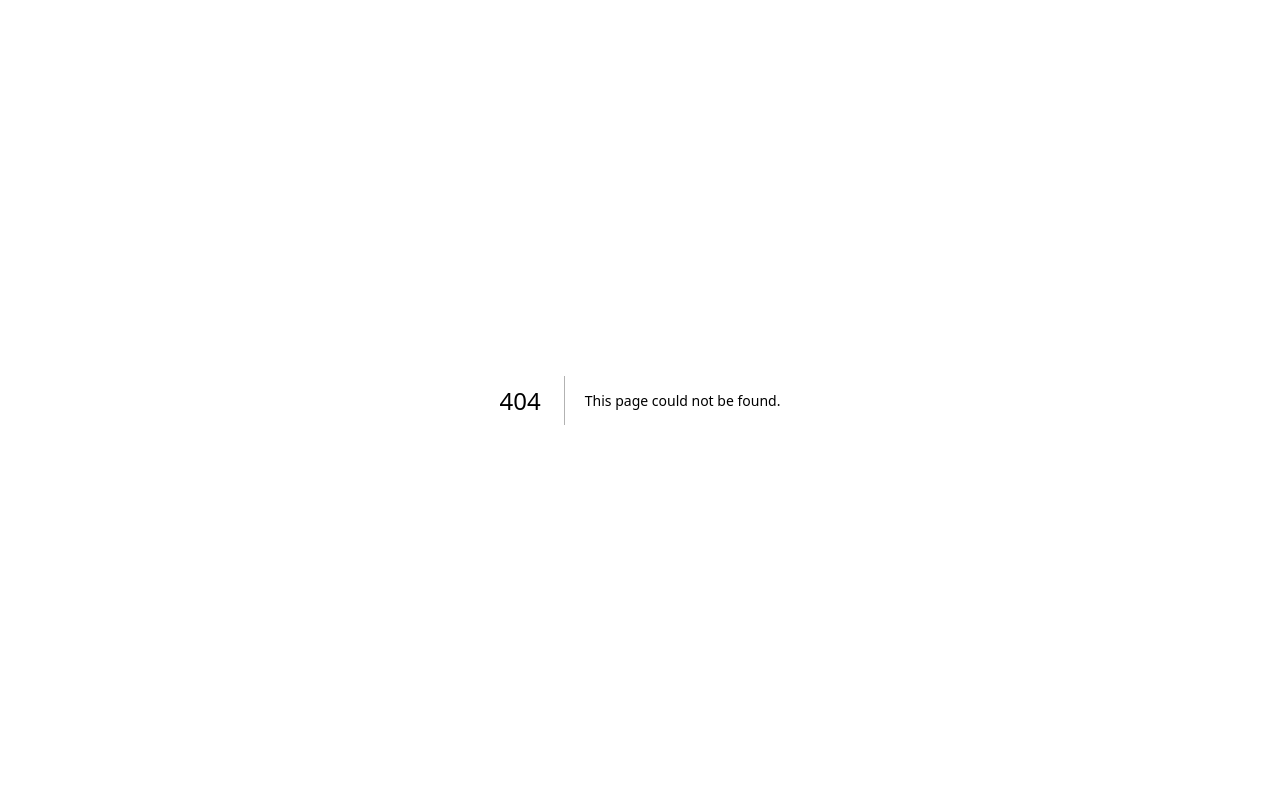
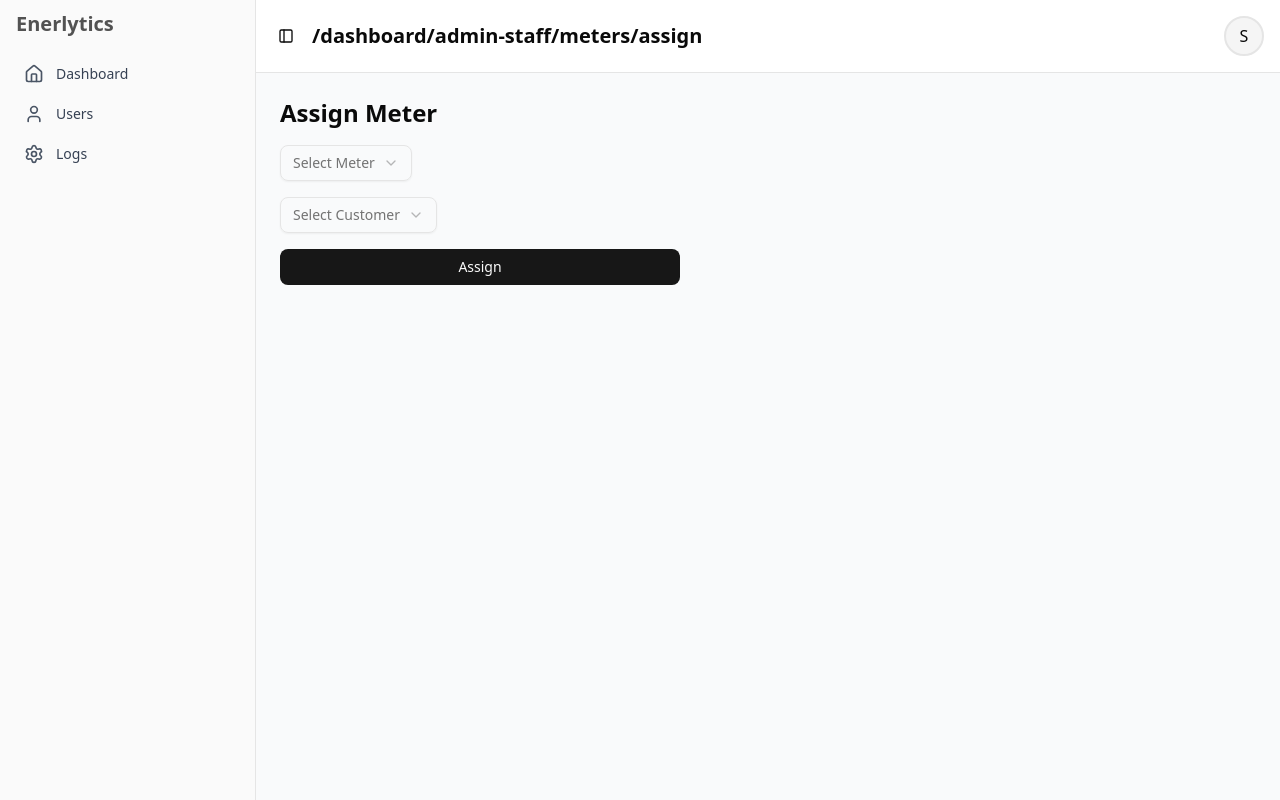
Before and after one commit to sudoMakeMeCoffee/Enerlytics, a Next.js app: page /dashboard/admin-staff/meters/assign in a window 1280 px wide. Before the commit this address had no page. Built offline with nearby package versions, Linux system fonts and the light colour scheme.

Commit message:
add admin staff meters

```diff
--- /dev/null
+++ b/src/app/dashboard/admin-staff/meters/add/page.jsx
@@ -0,0 +1,20 @@
+"use client";
+
+import { Button } from "@/components/ui/button";
+import { Input } from "@/components/ui/input";
+import { Label } from "@/components/ui/label";
+
+export default function AddMeterPage() {
+  return (
+    <div className="p-6 max-w-md space-y-4">
+      <h1 className="text-2xl font-bold">Add Meter</h1>
+
+      <div className="space-y-2">
+        <Label>Meter Number</Label>
+        <Input />
+      </div>
+
+      <Button className="w-full">Save Meter</Button>
+    </div>
+  );
+}
--- /dev/null
+++ b/src/app/dashboard/admin-staff/meters/assign/page.jsx
@@ -0,0 +1,32 @@
+"use client";
+
+import { Button } from "@/components/ui/button";
+import { Select, SelectItem, SelectTrigger, SelectValue, SelectContent } from "@/components/ui/select";
+
+export default function AssignMeterPage() {
+  return (
+    <div className="p-6 max-w-md space-y-4">
+      <h1 className="text-2xl font-bold">Assign Meter</h1>
+
+      <Select>
+        <SelectTrigger>
+          <SelectValue placeholder="Select Meter" />
+        </SelectTrigger>
+        <SelectContent>
+          <SelectItem value="m1">MTR-001</SelectItem>
+        </SelectContent>
+      </Select>
+
+      <Select>
+        <SelectTrigger>
+          <SelectValue placeholder="Select Customer" />
+        </SelectTrigger>
+        <SelectContent>
+          <SelectItem value="c1">John Doe</SelectItem>
+        </SelectContent>
+      </Select>
+
+      <Button className="w-full">Assign</Button>
+    </div>
+  );
+}
--- /dev/null
+++ b/src/app/dashboard/admin-staff/meters/page.jsx
@@ -0,0 +1,40 @@
+"use client";
+
+import Link from "next/link";
+import { Button } from "@/components/ui/button";
+import { Table, TableHeader, TableRow, TableHead, TableBody, TableCell } from "@/components/ui/table";
+
+export default function MetersPage() {
+  return (
+    <div className="p-6 space-y-4">
+      <div className="flex justify-between">
+        <h1 className="text-2xl font-bold">Meters</h1>
+        <div className="space-x-2">
+          <Link href="/dashboard/admin-staff/meters/add">
+            <Button>Add Meter</Button>
+          </Link>
+          <Link href="/dashboard/admin-staff/meters/assign">
+            <Button variant="outline">Assign Meter</Button>
+          </Link>
+        </div>
+      </div>
+
+      <Table>
+        <TableHeader>
+          <TableRow>
+            <TableHead>Meter No</TableHead>
+            <TableHead>Status</TableHead>
+            <TableHead>Customer</TableHead>
+          </TableRow>
+        </TableHeader>
+        <TableBody>
+          <TableRow>
+            <TableCell>MTR-001</TableCell>
+            <TableCell>Active</TableCell>
+            <TableCell>John Doe</TableCell>
+          </TableRow>
+        </TableBody>
+      </Table>
+    </div>
+  );
+}
```
